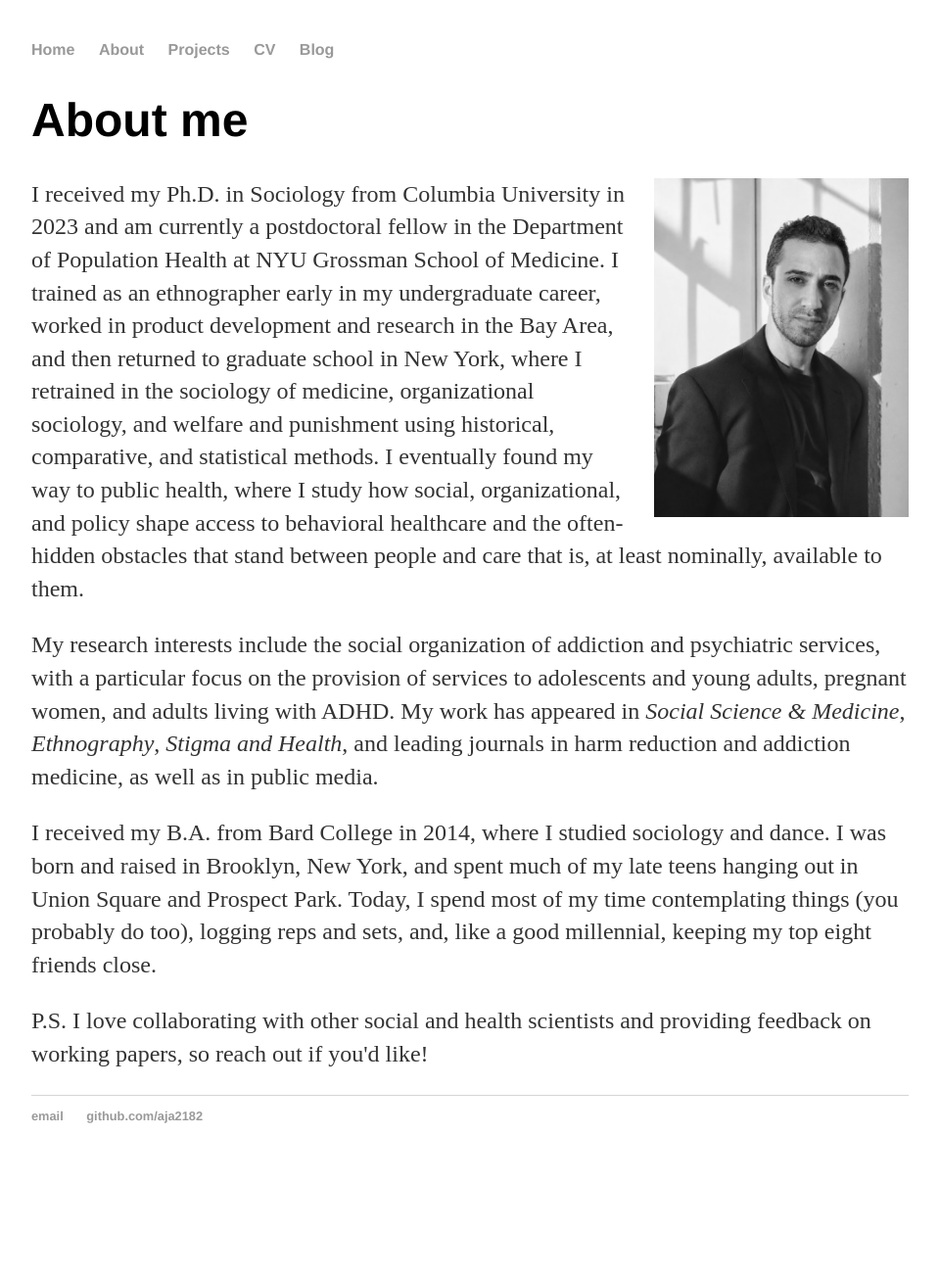
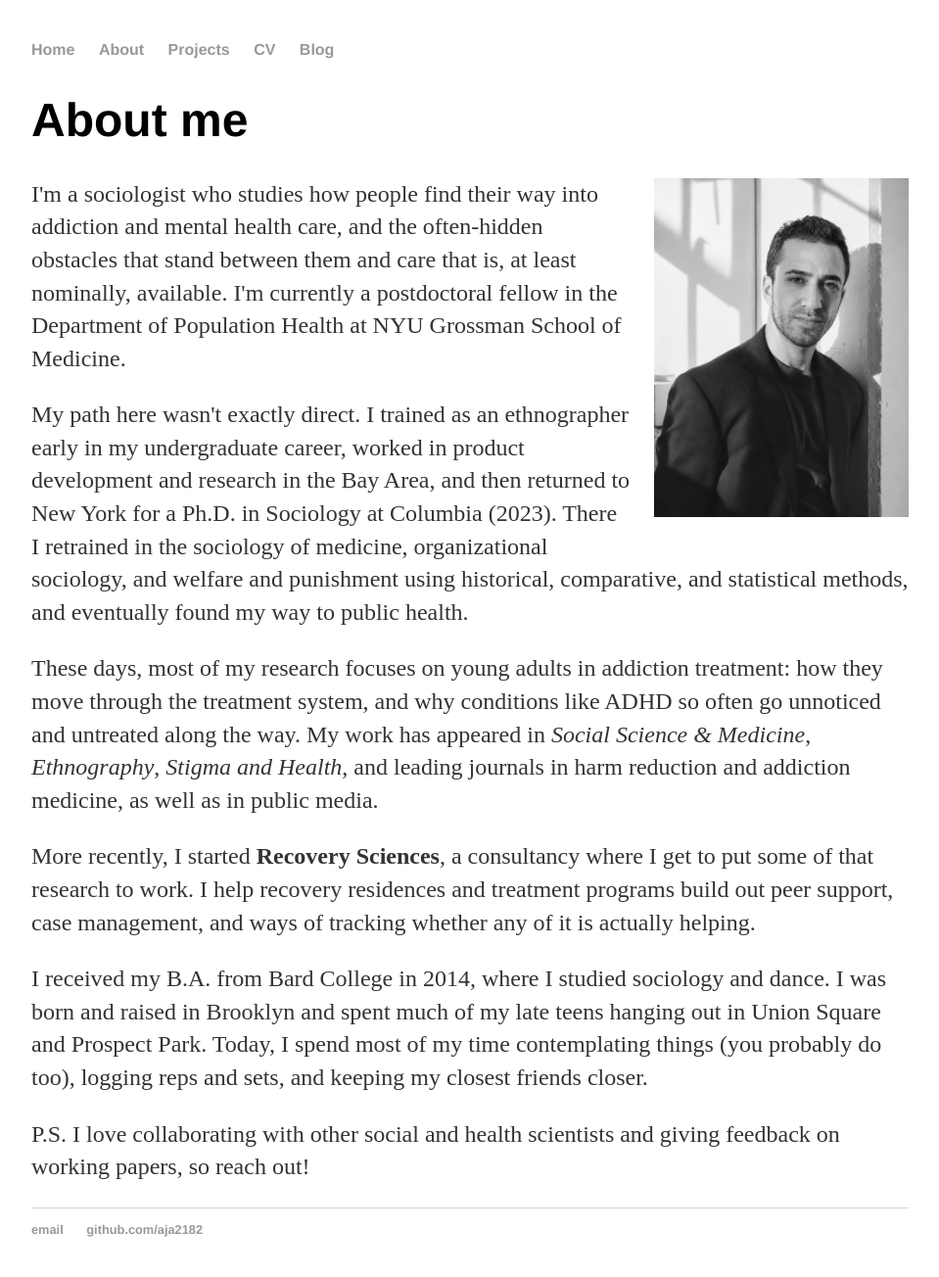
Before and after one commit to aja2182/aja2182.github.io, a Jekyll site: the page built from about/index.html, in a window 1280 px wide. Shown: the whole page at 98% size, without its empty margins (160-1119 px from the left). Built offline with Jekyll 4.4.1, drawn with Linux system fonts in a browser that asks for light colours; before the commit the page ends 1189 px from its top, so only the background shows below that.

Commit message:
Revise About page bio
Co-Authored-By: Claude Opus 5.5 <noreply@anthropic.com>
Claude-Session: https://claude.ai/code/session_01UBGUuVKp8RBC6Hia74W8jU

```diff
--- a/about/index.html
+++ b/about/index.html
@@ -7,13 +7,17 @@ title: About me
 
 <img src="/about/josh-aleksanyan.jpg" alt="Portrait of Josh Aleksanyan" class="portrait">
 
-<p>I received my Ph.D. in Sociology from Columbia University in 2023 and am currently a postdoctoral fellow in the Department of Population Health at NYU Grossman School of Medicine. I trained as an ethnographer early in my undergraduate career, worked in product development and research in the Bay Area, and then returned to graduate school in New York, where I retrained in the sociology of medicine, organizational sociology, and welfare and punishment using historical, comparative, and statistical methods. I eventually found my way to public health, where I study how social, organizational, and policy shape access to behavioral healthcare and the often-hidden obstacles that stand between people and care that is, at least nominally, available to them.</p>
+<p>I'm a sociologist who studies how people find their way into addiction and mental health care, and the often-hidden obstacles that stand between them and care that is, at least nominally, available. I'm currently a postdoctoral fellow in the Department of Population Health at NYU Grossman School of Medicine.</p>
 
-<p>My research interests include the social organization of addiction and psychiatric services, with a particular focus on the provision of services to adolescents and young adults, pregnant women, and adults living with ADHD. My work has appeared in <i>Social Science &amp; Medicine</i>, <i>Ethnography</i>, <i>Stigma and Health</i>, and leading journals in harm reduction and addiction medicine, as well as in public media.</p>
+<p>My path here wasn't exactly direct. I trained as an ethnographer early in my undergraduate career, worked in product development and research in the Bay Area, and then returned to New York for a Ph.D. in Sociology at Columbia (2023). There I retrained in the sociology of medicine, organizational sociology, and welfare and punishment using historical, comparative, and statistical methods, and eventually found my way to public health.</p>
 
-<p>I received my B.A. from Bard College in 2014, where I studied sociology and dance. I was born and raised in Brooklyn, New York, and spent much of my late teens hanging out in Union Square and Prospect Park. Today, I spend most of my time contemplating things (you probably do too), logging reps and sets, and, like a good millennial, keeping my top eight friends close.
+<p>These days, most of my research focuses on young adults in addiction treatment: how they move through the treatment system, and why conditions like ADHD so often go unnoticed and untreated along the way. My work has appeared in <i>Social Science &amp; Medicine</i>, <i>Ethnography</i>, <i>Stigma and Health</i>, and leading journals in harm reduction and addiction medicine, as well as in public media.</p>
 
-<p>P.S. I love collaborating with other social and health scientists and providing feedback on working papers, so reach out if you'd like! </p>
+<p>More recently, I started <b>Recovery Sciences</b>, a consultancy where I get to put some of that research to work. I help recovery residences and treatment programs build out peer support, case management, and ways of tracking whether any of it is actually helping.</p>
+
+<p>I received my B.A. from Bard College in 2014, where I studied sociology and dance. I was born and raised in Brooklyn and spent much of my late teens hanging out in Union Square and Prospect Park. Today, I spend most of my time contemplating things (you probably do too), logging reps and sets, and keeping my closest friends closer.</p>
+
+<p>P.S. I love collaborating with other social and health scientists and giving feedback on working papers, so reach out!</p>
 
 <script type="application/ld+json">
 {
```
